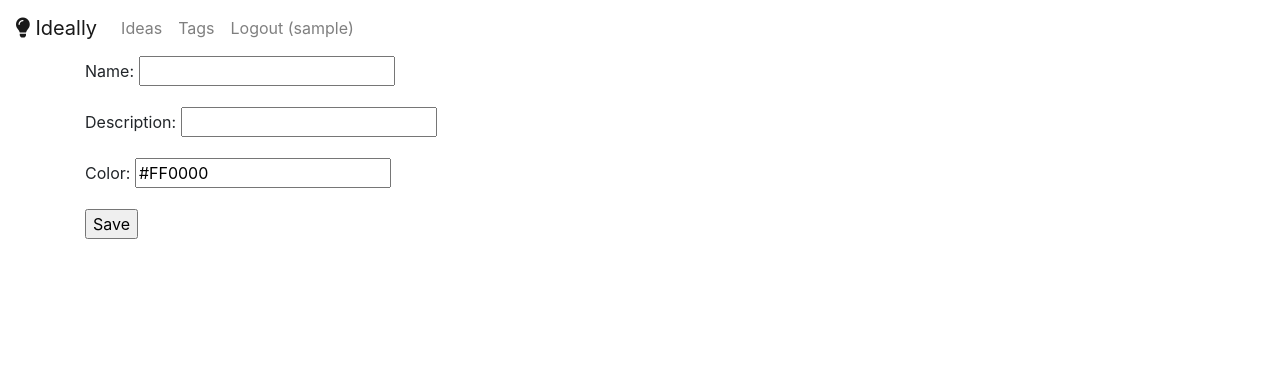
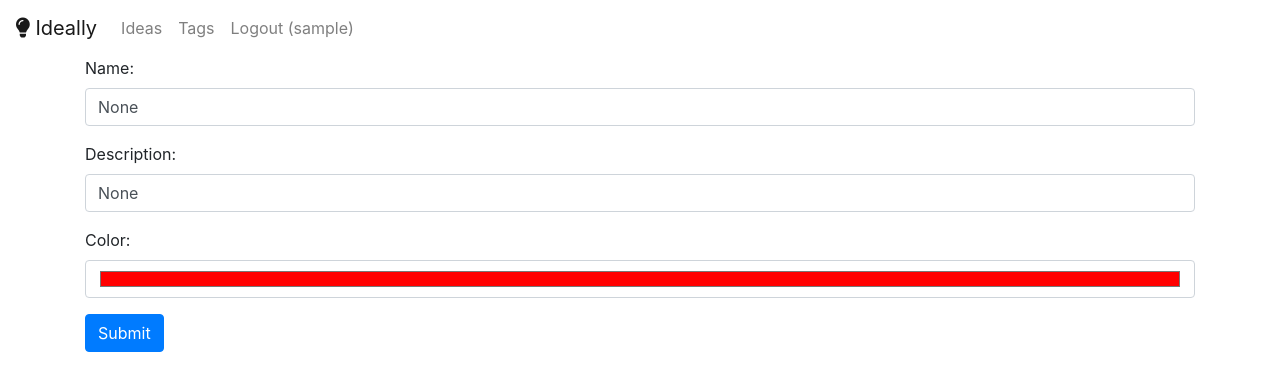
Before and after one commit to stefanbschneider/ideally, a Django app: page /tag/add/ in a window 1280 px wide. Shown: the top 391 px of the page. Run offline with Django 3.2, Linux system fonts and the light colour scheme; the visitor is signed in with stand-in values (Sample User, id 1); some libraries are stand-ins or nearby versions.

Commit message:
custom styling for tag form

```diff
--- a/app/templates/app/tag_form.html
+++ b/app/templates/app/tag_form.html
@@ -3,35 +3,27 @@
 {% block content %}
     <form method="post">
         {% csrf_token %}
-        {{ form.as_p }}
+{#        {{ form.as_p }}#}
 
-<!-- TODO: properly style fields using bootstrap, eg, for color picker-->
+        <div class="form-group">
+            {{ form.name.label_tag }}
+            <input class="form-control" type="text" id="{{ form.name.id_for_label }}" name="{{ form.name.name }}" value="{{ form.name.value }}">
+            {#    {% if form.help_text %}#}
+            {#    <small class="form-text text-muted">{{ form.help_text }}</small>#}
+            {#    {% endif %}#}
+            {{ form.color.errors }}
+        </div>
+        <div class="form-group">
+            {{ form.description.label_tag }}
+            <input class="form-control" type="text" id="{{ form.description.id_for_label }}" name="{{ form.description.name }}" value="{{ form.description.value }}">
+            {{ form.color.errors }}
+        </div>
+        <div class="form-group">
+            {{ form.color.label_tag }}
+            <input class="form-control" type="color" id="{{ form.color.id_for_label }}" name="{{ form.color.name }}" value="{{ form.color.value }}">
+            {{ form.color.errors }}
+        </div>
 
-<!--        {{ form.non_field_errors }}-->
-<!--        <div class="fieldWrapper">-->
-<!--            <div class="form-group">-->
-<!--                {{ form.name.errors }}-->
-<!--                <label for="{{ form.name.id_for_label }}">Name</label>-->
-<!--                {{ form.name }}-->
-<!--&lt;!&ndash;                <label for="nameInput">Name</label>&ndash;&gt;-->
-<!--&lt;!&ndash;                <input class="form-control" type="text" id="nameInput"placeholder="Name" value="{{ tag.name }}">&ndash;&gt;-->
-<!--            </div>-->
-<!--        </div>-->
-
-<!--        <div class="form-group">-->
-<!--            <label for="nameInput">Name</label>-->
-<!--            <input class="form-control" type="text" id="nameInput" placeholder="Name" value="{{ tag.name }}">-->
-<!--        </div>-->
-<!--        <div class="form-group">-->
-<!--            <label for="descrInput">Description</label>-->
-<!--            <input class="form-control" type="text" id="descrInput" placeholder="Description" value="{{ tag.description }}">-->
-<!--        </div>-->
-<!--        <div class="form-group">-->
-<!--            <label for="colorInput">Color</label>-->
-<!--            <input class="form-control" type="color" id="colorInput" placeholder="Color" value="{{ tag.color }}">-->
-<!--        </div>-->
-
-        <input type="submit" value="Save">
-<!--        <button type="submit" class="btn btn-primary">Submit</button>-->
+        <button type="submit" class="btn btn-primary">Submit</button>
     </form>
 {% endblock %}
```
